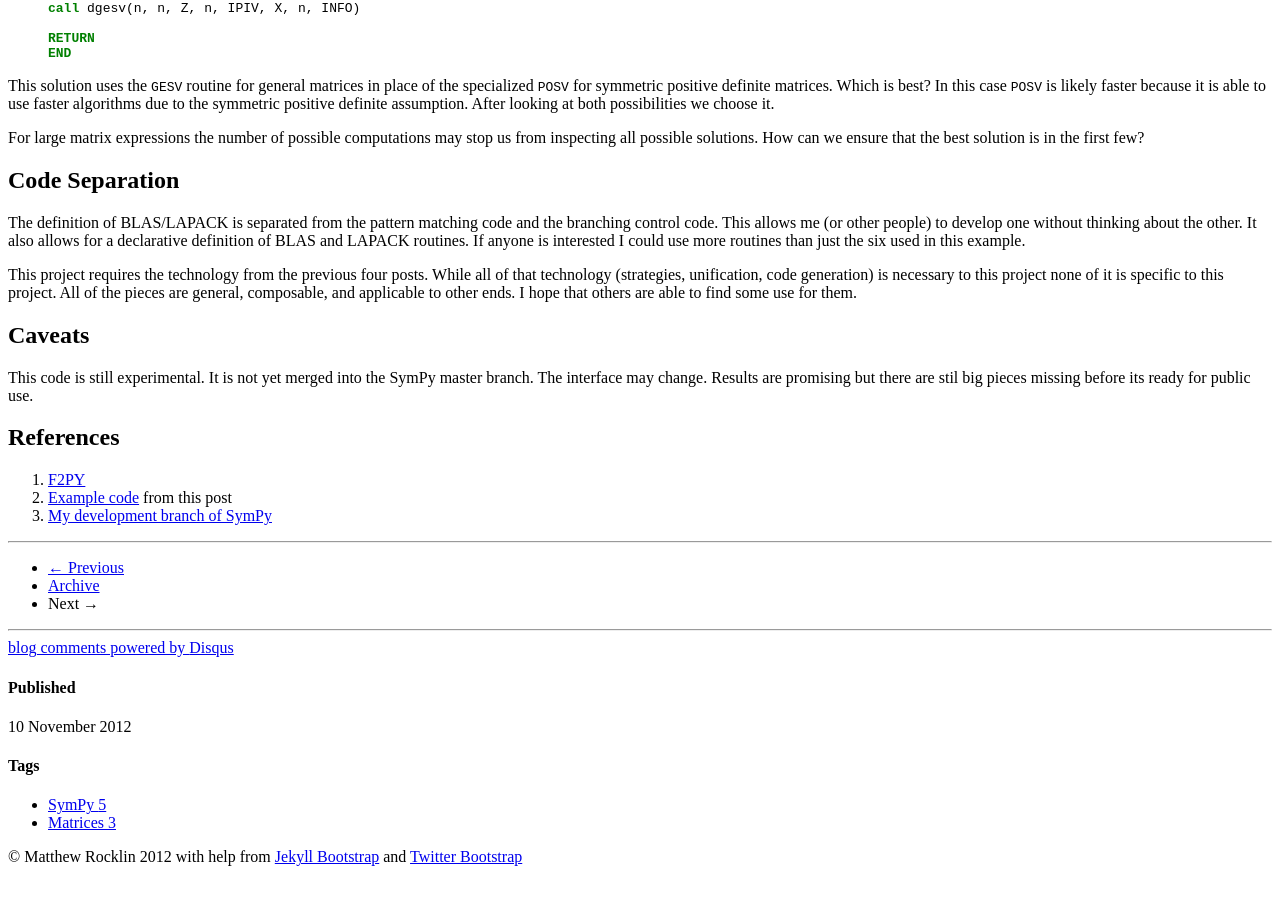
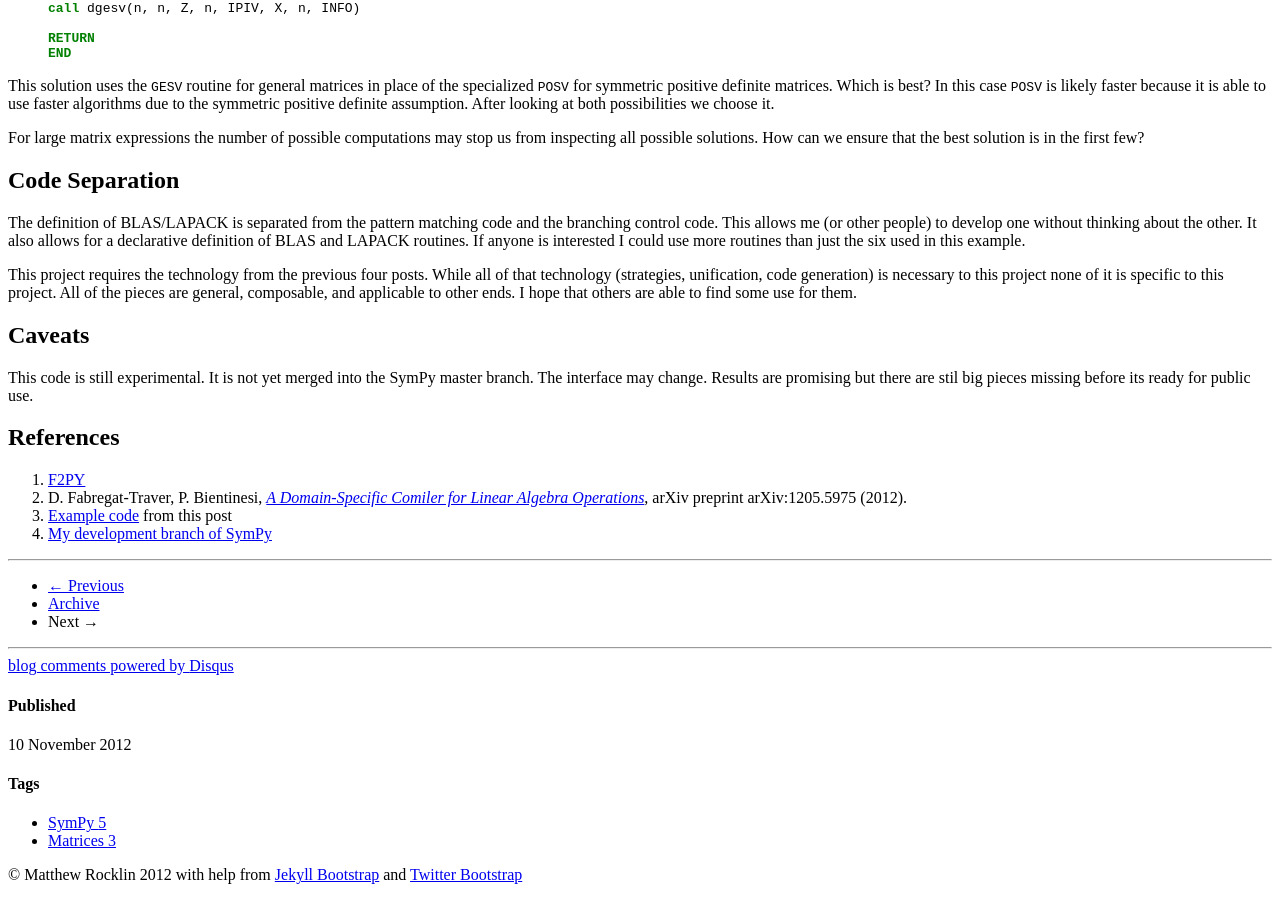
Before and after one commit to besyskymnbk/blog, a Jekyll site: the page built from _posts/work/2012-11-10-GeneratingBLAS-PreliminaryResults.md, in a window 1280 px wide and 900 px high, scrolled down 1734 px. Built offline with Jekyll 4.4.1, drawn with Linux system fonts in a browser that asks for light colours; formulas are drawn with MathJax 3; comment, search, counter and statistics services are not loaded.

Commit message:
add reference

```diff
--- a/_posts/work/2012-11-10-GeneratingBLAS-PreliminaryResults.md
+++ b/_posts/work/2012-11-10-GeneratingBLAS-PreliminaryResults.md
@@ -146,5 +146,6 @@ References
 ----------
 
 1.  [F2PY](http://cens.ioc.ee/projects/f2py2e/)
+2.  D. Fabregat-Traver, P. Bientinesi, [*A Domain-Specific Comiler for Linear Algebra Operations*](http://www.aices.rwth-aachen.de:8080/aices/preprint/documents/AICES-2012-01-02.pdf), arXiv preprint arXiv:1205.5975 (2012).
 2.  [Example code]({{ BASE_PATH }}/storage/blas_prelim.py) from this post
 3.  [My development branch of SymPy](https://github.com/mrocklin/sympy/tree/blas)
```
